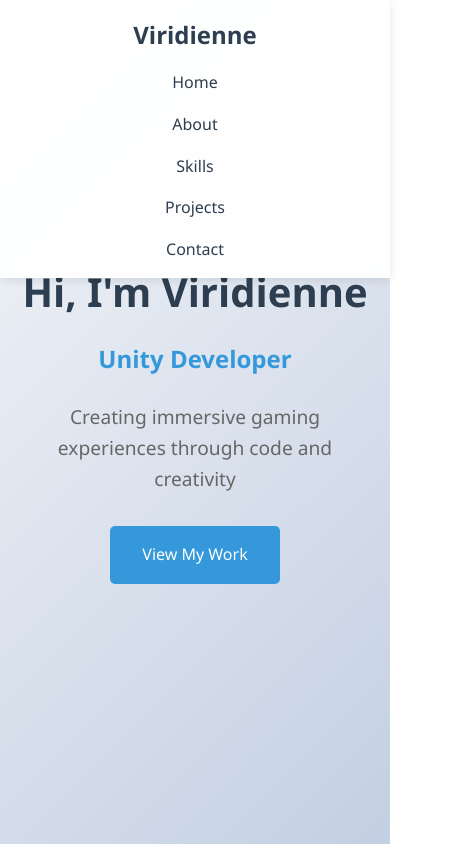
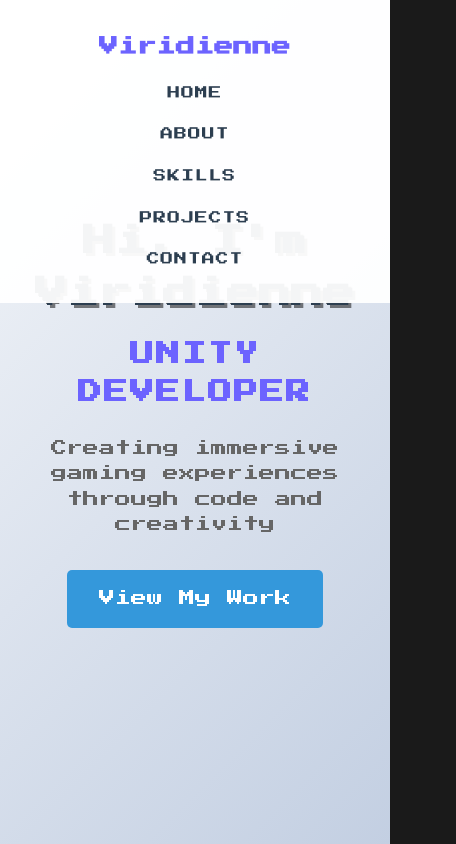
Before and after one commit to viridienne/viridienne.github.io, a plain HTML site: page index.html in a window 390 px wide. Shown: the top 844 px of the page, 456 px wide, since content can reach past the window. Drawn offline with Linux system fonts and the light colour scheme.

Commit message:
feat(visual): font and theme

```diff
--- a/index.html
+++ b/index.html
@@ -4,6 +4,9 @@
     <meta charset="UTF-8">
     <meta name="viewport" content="width=device-width, initial-scale=1.0">
     <title>Viridienne - Unity Developer Portfolio</title>
+    <link rel="preconnect" href="https://fonts.googleapis.com">
+    <link rel="preconnect" href="https://fonts.gstatic.com" crossorigin>
+    <link href="https://fonts.googleapis.com/css2?family=Press+Start+2P&display=swap" rel="stylesheet">
     <link rel="stylesheet" href="styles.css">
     <link rel="stylesheet" href="https://cdnjs.cloudflare.com/ajax/libs/font-awesome/6.0.0/css/all.min.css">
 </head>
@@ -132,7 +135,7 @@
             <!-- The Wanderer - Personal Project -->
             <div class="project-card">
                 <div class="project-image">
-                    <img src="https://img.itch.zone/aW1hZ2UvMTI5NjQ5MC83NTQ0NTcucG5n/original/0%2F%2F%2F.png" alt="The Wanderer">
+                    <img src="https://img.itch.zone/aW1hZ2UvMTQ5OTIzNC84NzM4ODExLnBuZw==/original/OMB4d0.png" alt="The Wanderer">
                 </div>
                 <div class="project-info">
                     <h3>The Wanderer</h3>
@@ -149,16 +152,16 @@
             <!-- 3D Project -->
             <div class="project-card">
                 <div class="project-image">
-                    <img src="https://i.ytimg.com/vi/utRvn2S_-P8/maxresdefault.jpg" alt="3D Project">
+                    <img src="https://i.ytimg.com/vi_webp/utRvn2S_-P8/maxresdefault.webp" alt="The Swordman">
                 </div>
                 <div class="project-info">
-                    <h3>3D Action Game</h3>
-                    <p>A 3D action game showcasing advanced Unity development skills, featuring dynamic combat mechanics and immersive environments.</p>
+                    <h3>The Swordman</h3>
+                    <p>A 3D action game featuring dynamic combat mechanics, immersive environments, and fluid character animations. Developed as a personal project to showcase advanced Unity development skills.</p>
                     <div class="project-tags">
                         <span>Unity</span>
                         <span>3D</span>
                         <span>Action</span>
-                        <span>Gameplay</span>
+                        <span>Combat</span>
                     </div>
                     <a href="https://youtu.be/utRvn2S_-P8" class="project-link" target="_blank">Watch Gameplay Video</a>
                 </div>
--- a/styles.css
+++ b/styles.css
@@ -5,18 +5,32 @@
     box-sizing: border-box;
 }
 
+/* Base styles */
+:root {
+    --primary-color: #6C63FF;
+    --secondary-color: #4CAF50;
+    --background-color: #1a1a1a;
+    --text-color: #ffffff;
+    --card-background: #2a2a2a;
+    --pixel-font: 'Press Start 2P', 'Courier New', monospace;
+}
+
 body {
-    font-family: 'Segoe UI', Tahoma, Geneva, Verdana, sans-serif;
+    font-family: var(--pixel-font);
     line-height: 1.6;
-    color: #333;
+    margin: 0;
+    padding: 0;
+    background-color: var(--background-color);
+    color: var(--text-color);
 }
 
 /* Navigation */
 header {
     position: fixed;
     width: 100%;
-    background: rgba(255, 255, 255, 0.95);
-    box-shadow: 0 2px 10px rgba(0, 0, 0, 0.1);
+    background-color: var(--card-background);
+    padding: 1rem 0;
+    top: 0;
     z-index: 1000;
 }
 
@@ -30,9 +44,9 @@ nav {
 }
 
 .logo {
-    font-size: 1.5rem;
+    font-size: 1.2rem;
     font-weight: bold;
-    color: #2c3e50;
+    color: var(--primary-color);
 }
 
 nav ul {
@@ -49,6 +63,9 @@ nav ul li a {
     color: #2c3e50;
     font-weight: 500;
     transition: color 0.3s ease;
+    font-size: 0.8rem;
+    text-transform: uppercase;
+    letter-spacing: 1px;
 }
 
 nav ul li a:hover {
@@ -70,20 +87,21 @@ nav ul li a:hover {
     max-width: 800px;
 }
 
-.hero h1 {
-    font-size: 3.5rem;
+.hero-content h1 {
+    font-size: 2.5rem;
     margin-bottom: 1rem;
     color: #2c3e50;
+    text-shadow: 3px 3px 0px rgba(0, 0, 0, 0.5);
 }
 
-.hero h2 {
-    font-size: 2rem;
-    color: #3498db;
+.hero-content h2 {
+    font-size: 1.8rem;
+    color: var(--primary-color);
     margin-bottom: 1.5rem;
 }
 
-.hero p {
-    font-size: 1.2rem;
+.hero-content p {
+    font-size: 1rem;
     margin-bottom: 2rem;
     color: #666;
 }
@@ -109,9 +127,11 @@ section {
 
 section h2 {
     text-align: center;
-    font-size: 2.5rem;
-    margin-bottom: 3rem;
-    color: #2c3e50;
+    font-size: 1.8rem;
+    margin-bottom: 2rem;
+    color: var(--primary-color);
+    text-transform: uppercase;
+    letter-spacing: 2px;
 }
 
 /* About Section */
@@ -191,11 +211,11 @@ section h2 {
 
 .project-tags span {
     display: inline-block;
-    padding: 0.3rem 0.8rem;
+    padding: 0.3rem 0.6rem;
     background: #f0f0f0;
     border-radius: 15px;
     margin-right: 0.5rem;
-    font-size: 0.9rem;
+    font-size: 0.7rem;
     color: #666;
 }
 
@@ -232,6 +252,7 @@ section h2 {
     display: flex;
     align-items: center;
     gap: 1rem;
+    font-size: 0.9rem;
 }
 
 .contact-item i {
@@ -250,7 +271,8 @@ section h2 {
     padding: 1rem;
     border: 1px solid #ddd;
     border-radius: 5px;
-    font-size: 1rem;
+    font-family: var(--pixel-font);
+    font-size: 0.9rem;
 }
 
 .contact-form textarea {
@@ -266,6 +288,10 @@ section h2 {
     border-radius: 5px;
     cursor: pointer;
     transition: background 0.3s ease;
+    font-family: var(--pixel-font);
+    font-size: 0.9rem;
+    text-transform: uppercase;
+    letter-spacing: 1px;
 }
 
 .submit-button:hover {
@@ -275,9 +301,10 @@ section h2 {
 /* Footer */
 footer {
     text-align: center;
-    padding: 2rem;
+    padding: 2rem 0;
     background: #2c3e50;
     color: white;
+    font-size: 0.8rem;
 }
 
 /* Responsive Design */
@@ -297,11 +324,19 @@ footer {
         margin: 0;
     }
 
-    .hero h1 {
-        font-size: 2.5rem;
+    .hero-content h1 {
+        font-size: 2rem;
     }
 
-    .hero h2 {
+    .hero-content h2 {
         font-size: 1.5rem;
     }
+
+    section h2 {
+        font-size: 1.5rem;
+    }
+
+    .project-card h3 {
+        font-size: 1rem;
+    }
 }
```
